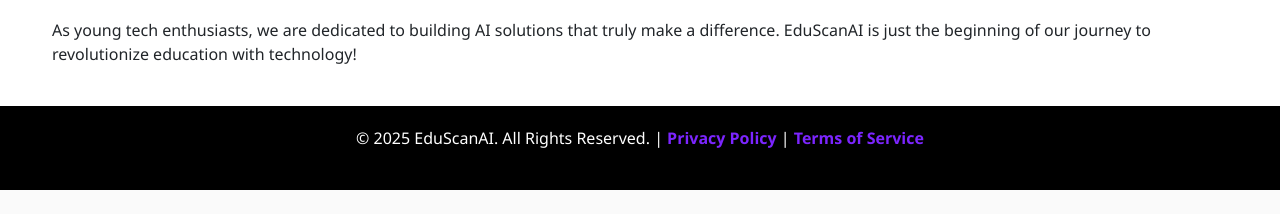
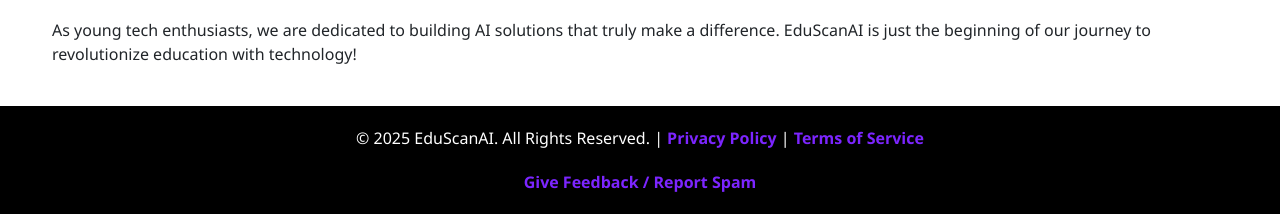
Before and after one commit to Suhani-T/EduScanAI, a Django app: page / in a window 1280 px wide. Shown: the part 2985-3199 px from the top of the page. Before the commit the page ends 3175 px from the top, so only its background shows below. Run offline with Django 5.2, Linux system fonts and the light colour scheme; some web fonts are replaced.

Commit message:
added popup feedback form submission in footer

```diff
--- a/eduscanai/eduscanai/urls.py
+++ b/eduscanai/eduscanai/urls.py
@@ -26,4 +26,5 @@
     path('send-otp/', grading.views.send_otp, name='send_otp'),
     path('verify-otp/', grading.views.verify_otp, name='verify_otp'),
     path('translate/', grading.views.translate_text, name='translate_text'),
+     path('submit-feedback/', grading.views.submit_feedback_form, name='submit_feedback'),
 ]
--- /dev/null
+++ b/eduscanai/grading/static/js/footerfeedback.js
@@ -0,0 +1,98 @@
+document.addEventListener('DOMContentLoaded', function () {
+    console.log('Script loaded');
+
+
+    document.getElementById('feedback-link').addEventListener('click', function (e) {
+        e.preventDefault();
+        console.log('Feedback modal opened');
+        document.getElementById('feedback-modal').style.display = 'flex';
+        document.getElementById('feedback-username').focus();
+    });
+
+
+    document.getElementById('close-feedback').addEventListener('click', function () {
+        console.log('Feedback modal closed with ✖ button');
+        document.getElementById('feedback-modal').style.display = 'none';
+    });
+
+
+    document.getElementById('feedback-modal').addEventListener('click', function (e) {
+        if (e.target === this) {
+            console.log('Feedback modal closed by clicking outside');
+            document.getElementById('feedback-modal').style.display = 'none';
+        }
+    });
+
+
+    document.getElementById('feedbackFormfooter').addEventListener('submit', function (e) {
+        e.preventDefault();
+
+
+        console.log('Modal still visible?', document.getElementById('feedback-modal').style.display);
+
+        const username = document.getElementById('feedback-username').value.trim();
+        const email = document.getElementById('feedback-email').value.trim();
+        const type = document.getElementById('feedback-type').value;
+        const message = document.getElementById('feedback-text').value.trim();
+
+        console.log({ username, email, type, message });
+
+        const formData = { username, email, type, message };
+
+        if (!formData.username || !formData.email || !formData.type || !formData.message) {
+            alert('Please fill in all fields');
+            return;
+        }
+
+        if (!/^[^\s@]+@[^\s@]+\.[^\s@]+$/.test(formData.email)) {
+            alert('Please enter a valid email address');
+            return;
+        }
+
+        const csrfToken = getCookie('csrftoken');
+        console.log('Sending fetch with CSRF:', csrfToken);
+
+        fetch('/submit-feedback/', {
+            method: 'POST',
+            headers: {
+                'Content-Type': 'application/json',
+                'X-CSRFToken': csrfToken
+            },
+            body: JSON.stringify(formData)
+        })
+        .then(response => {
+            console.log('Raw response:', response);
+            return response.json();
+        })
+        .then(data => {
+            console.log('Response data:', data);
+            if (data.success) {
+                alert(`Thank you for your feedback, ${formData.username}!`);
+                document.getElementById('feedback-modal').style.display = 'none';
+                document.getElementById('feedbackFormfooter').reset();
+            } else {
+                alert('Error: ' + data.error);
+            }
+        })
+        .catch(error => {
+            console.error(' Fetch error:', error);
+            alert('There was an error submitting your feedback. Please try again.');
+        });
+    });
+});
+
+
+function getCookie(name) {
+    let cookieValue = null;
+    if (document.cookie && document.cookie !== '') {
+        const cookies = document.cookie.split(';');
+        for (let i = 0; i < cookies.length; i++) {
+            const cookie = cookies[i].trim();
+            if (cookie.substring(0, name.length + 1) === (name + '=')) {
+                cookieValue = decodeURIComponent(cookie.substring(name.length + 1));
+                break;
+            }
+        }
+    }
+    return cookieValue;
+}
--- a/eduscanai/grading/templates/index.html
+++ b/eduscanai/grading/templates/index.html
@@ -344,13 +344,82 @@
 
 
     <footer class="footer">
-        <p>© 2025 EduScanAI. All Rights Reserved. | <a href="#">Privacy Policy</a> | <a href="#">Terms of Service</a></p>
+        <p>© 2025 EduScanAI. All Rights Reserved. |
+            <a href="#">Privacy Policy</a> |
+            <a href="#">Terms of Service</a>
+        </p>
+        <a href="#" id="feedback-link" style="color: var(--primary-color); cursor: pointer;">
+            Give Feedback / Report Spam
+        </a>
+
+
+        <div id="feedback-modal"
+             style="display: none; position: fixed; top: 0; left: 0; width: 100%; height: 100%;
+                    background-color: rgba(0,0,0,0.7); z-index: 2000; align-items: center;
+                    justify-content: center;"
+             class="modal">
+            <div class="feedback-form"
+                 style="background-color: white; padding: 25px; border-radius: 10px;
+                        width: 90%; max-width: 500px; box-shadow: 0 5px 15px rgba(0,0,0,0.3);
+                        position: relative;">
+                <button id="close-feedback"
+                        style="position: absolute; top: 10px; right: 10px; background: none;
+                               border: none; font-size: 20px; cursor: pointer; color: #666;">
+                    &times;
+                </button>
+                <h2 style="color: var(--primary-color); margin-bottom: 20px; text-align: center;">
+                    Feedback Form
+                </h2>
+                <form id="feedbackFormfooter">
+                    <div class="form-group" style="margin-bottom: 15px;">
+                        <label for="feedback-username" class="form-label">Username</label>
+                        <input type="text" class="form-control" id="feedback-username"
+                               style="width: 100%; padding: 10px; border: 1px solid #ddd;
+                                      border-radius: 5px; background-color: white;" required>
+                    </div>
+
+                    <div class="form-group" style="margin-bottom: 15px;">
+                        <label for="feedback-email" class="form-label">Email Address</label>
+                        <input type="email" class="form-control" id="feedback-email"
+                               style="width: 100%; padding: 10px; border: 1px solid #ddd;
+                                      border-radius: 5px; background-color: white;" required>
+                    </div>
+
+                    <div class="form-group" style="margin-bottom: 15px;">
+                        <label for="feedback-type" class="form-label">Type</label>
+                        <select class="form-control" id="feedback-type"
+                                style="width: 100%; padding: 10px; border: 1px solid #ddd;
+                                       border-radius: 5px; background-color: white; cursor: pointer;" required>
+                            <option value="">Select an option</option>
+                            <option value="feedback">General Feedback</option>
+                            <option value="spam">Report Spam</option>
+                            <option value="issue">Report an Issue</option>
+                        </select>
+                    </div>
+
+                    <div class="form-group" style="margin-bottom: 20px;">
+                        <label for="feedback-text" class="form-label">Your Feedback/Report</label>
+                        <textarea class="form-control" id="feedback-text" rows="5"
+                                  style="width: 100%; padding: 10px; border: 1px solid #ddd;
+                                         border-radius: 5px; background-color: white; resize: vertical;" required></textarea>
+                    </div>
+
+                    <button type="submit" class="try"
+                            style="width: 100%; padding: 12px; font-size: 16px; cursor: pointer;">
+                        Submit
+                    </button>
+                </form>
+            </div>
+        </div>
     </footer>
+
+
 
     <!-- Bootstrap JS -->
     <script src="https://cdn.jsdelivr.net/npm/bootstrap@5.3.0/dist/js/bootstrap.bundle.min.js"></script>
 
 
+    <script src="{% static 'js/footerfeedback.js' %}"></script>
 
 
     <script>
--- a/eduscanai/grading/views.py
+++ b/eduscanai/grading/views.py
@@ -29,6 +29,9 @@
 from django.conf import settings
 import os
 
+
+
+
 env = environ.Env()
 environ.Env.read_env()
 
@@ -56,7 +59,7 @@
     doc = Document(tmp_path)
     text = "\n".join([para.text for para in doc.paragraphs])
 
-    os.remove(tmp_path)  # cleanup the temp file
+    os.remove(tmp_path)
     return text
 
     # with open("temp.docx", "wb") as f:
@@ -359,3 +362,36 @@
         translated_texts = [t['translatedText'] for t in translations]
 
         return JsonResponse({"translations": translated_texts})
+
+
+@csrf_exempt
+def submit_feedback_form(request):
+    if request.method == 'POST':
+        try:
+            data = json.loads(request.body)
+            username = data.get('username')
+            email = data.get('email')
+            feedback_type = data.get('type')
+            message = data.get('message')
+
+            subject = f"New {feedback_type} from {username}"
+            body = (
+                f"Username: {username}\n"
+                f"Email: {email}\n"
+                f"Type: {feedback_type}\n\n"
+                f"Message:\n{message}"
+            )
+
+            send_mail(
+                subject,
+                body,
+                email,
+                ['aieduscan@gmail.com'],
+                fail_silently=False,
+            )
+
+            return JsonResponse({'success': True, 'message': 'Feedback sent successfully'})
+        except Exception as e:
+            return JsonResponse({'success': False, 'error': str(e)})
+
+    return JsonResponse({'success': False, 'error': 'Invalid request method'})
```
Also changed, not shown: eduscanai/eduscanai/settings.py (+6 -2 lines).
